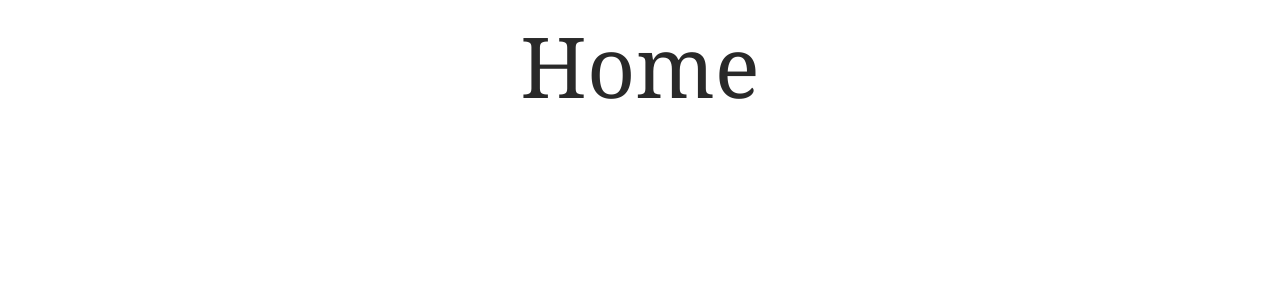
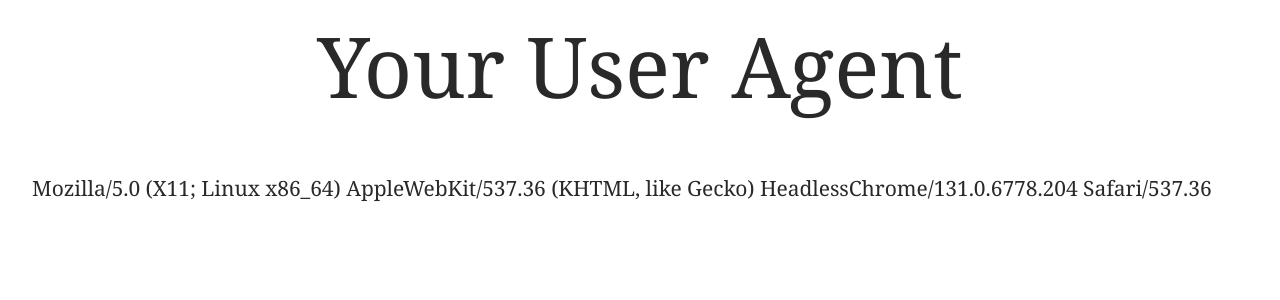
Before and after one commit to gabsn/next-starter, a Next.js app: page / in a window 1280 px wide. Shown: the top 300 px of the page. Built offline with nearby package versions, Linux system fonts and the light colour scheme.

Commit message:
Show user agent

```diff
--- /dev/null
+++ b/public/google5517e048a4ca220f.html
@@ -0,0 +1 @@
+google-site-verification: google5517e048a4ca220f.html
--- a/src/pages/index.tsx
+++ b/src/pages/index.tsx
@@ -1,10 +1,24 @@
-import React from "react";
+import React, { useEffect, useState } from "react";
 import { H1 } from "@/components/H1";
 
-const Home: React.FC = () => (
-  <>
-    <H1>Home</H1>
-  </>
-);
+const Home: React.FC = () => {
+  const [userAgent, setUserAgent] = useState(null);
+  useEffect(() => {
+    setUserAgent(navigator.userAgent);
+  }, []);
+  return (
+    <>
+      <H1>Your User Agent</H1>
+      <p>{userAgent}</p>
+      <style jsx>
+        {`
+          p {
+            padding: 64px 32px;
+          }
+        `}
+      </style>
+    </>
+  );
+};
 
 export default Home;
```
